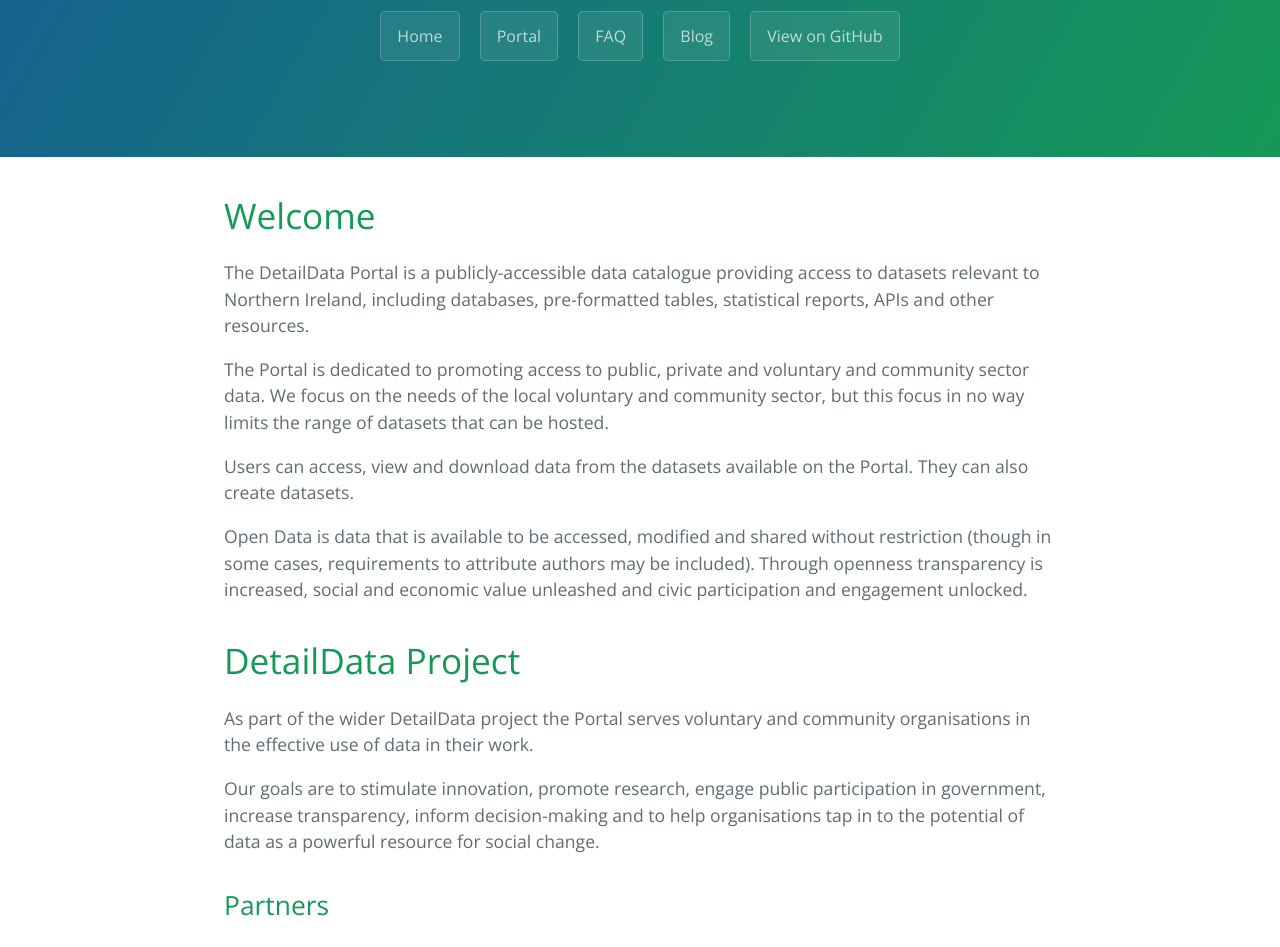
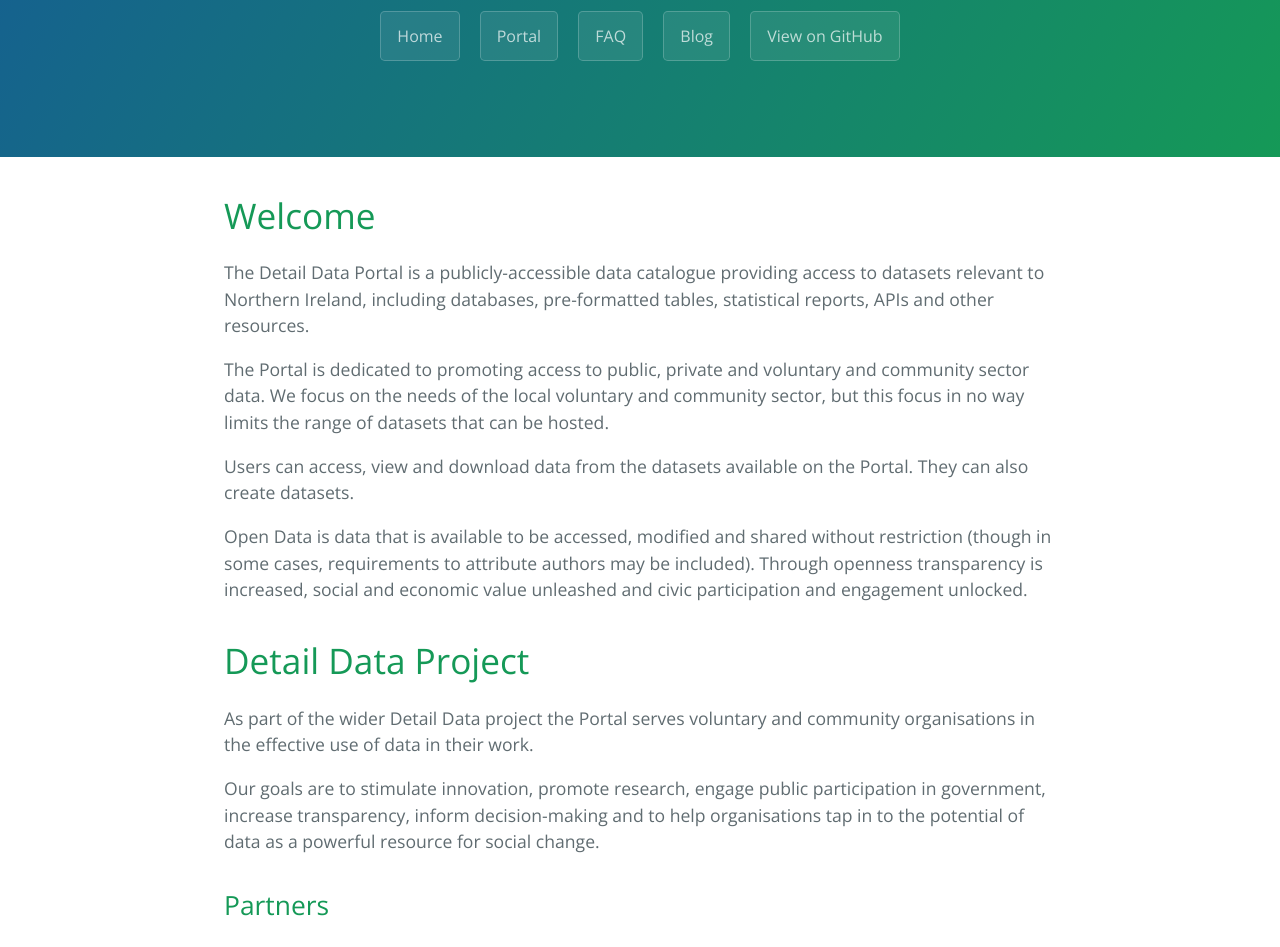
Before and after one commit to BobHarper1/dataportal, a Jekyll site: the page built from index.html, in a window 1280 px wide and 1400 px high, scrolled down 486 px. Shown: the top 947 px of the window. Built offline with Jekyll 4.4.1, drawn with Linux system fonts in a browser that asks for light colours; Markdown is read by kramdown in place of the engine named in the settings; some of the changed text lies outside the part shown.

Commit message:
Update index.html

```diff
--- a/index.html
+++ b/index.html
@@ -3,7 +3,7 @@ layout: default
 title: Detail Data Portal
 ---
 <h1>Welcome</h1>
-<p>The DetailData Portal is a publicly-accessible data catalogue providing access to datasets relevant to Northern Ireland, including databases, pre-formatted tables, statistical reports, APIs and other resources.</p>
+<p>The Detail Data Portal is a publicly-accessible data catalogue providing access to datasets relevant to Northern Ireland, including databases, pre-formatted tables, statistical reports, APIs and other resources.</p>
 
 <p>The Portal is dedicated to promoting access to public, private and voluntary and community sector data. We focus on the needs of the local voluntary and community sector, but this focus in no way limits the range of datasets that can be hosted.</p>
 
@@ -12,16 +12,16 @@ title: Detail Data Portal
 <p>Open Data is data that is available to be accessed, modified and shared without restriction (though in some cases, requirements to attribute authors may be included). Through openness transparency is increased, social and economic value unleashed and civic participation and engagement unlocked.</p>
 
 <h1>
-<a id="detaildata-project" class="anchor" href="#detaildata-project" aria-hidden="true"><span class="octicon octicon-link"></span></a>DetailData Project</h1>
+<a id="detaildata-project" class="anchor" href="#detaildata-project" aria-hidden="true"><span class="octicon octicon-link"></span></a>Detail Data Project</h1>
 
-<p>As part of the wider DetailData project the Portal serves voluntary and community organisations in the effective use of data in their work.  </p>
+<p>As part of the wider Detail Data project the Portal serves voluntary and community organisations in the effective use of data in their work.  </p>
 
 <p>Our goals are to stimulate innovation, promote research, engage public participation in government, increase transparency, inform decision-making and to help organisations tap in to the potential of data as a powerful resource for social change.</p>
 
 <h2>
 <a id="partners" class="anchor" href="#partners" aria-hidden="true"><span class="octicon octicon-link"></span></a>Partners</h2>
 
-<p>The Portal forms part of the DetailData project in partnership:  </p>
+<p>The Portal forms part of the work of the Detail Data project in partnership:  </p>
 
 <h2>
 <a id="---1" class="anchor" href="#---1" aria-hidden="true"><span class="octicon octicon-link"></span></a>
@@ -45,7 +45,7 @@ title: Detail Data Portal
 <a id="platform" class="anchor" href="#platform" aria-hidden="true"><span class="octicon octicon-link"></span></a>Platform</h1>
 
 <p><img src="http://dev-nicva-dkan.pantheon.io/profiles/dkan/themes/contrib/nuboot_radix/logo.png" alt="alt text"><br>
-The DetailData Portal is built on DKAN, the Drupal-based version of CKAN, the world's leading open source open data publishing platform. It provides a complete open source software solution for data publishers, and adheres to the API, data, and functionality standards of CKAN. The goal of the project is to combine the utility of CKAN with the ease of maintenance and extensibility of Drupal.</p>
+The Detail Data Portal is built on DKAN, the Drupal-based version of CKAN, the world's leading open source open data publishing platform. It provides a complete open source software solution for data publishers, and adheres to the API, data, and functionality standards of CKAN. The goal of the project is to combine the utility of CKAN with the ease of maintenance and extensibility of Drupal.</p>
 
 <ul>
 <li>Developers: see <a href="http://drupal.org/project/dkan">http://drupal.org/project/dkan</a> for code, documentation, and to contribute.</li>
```
